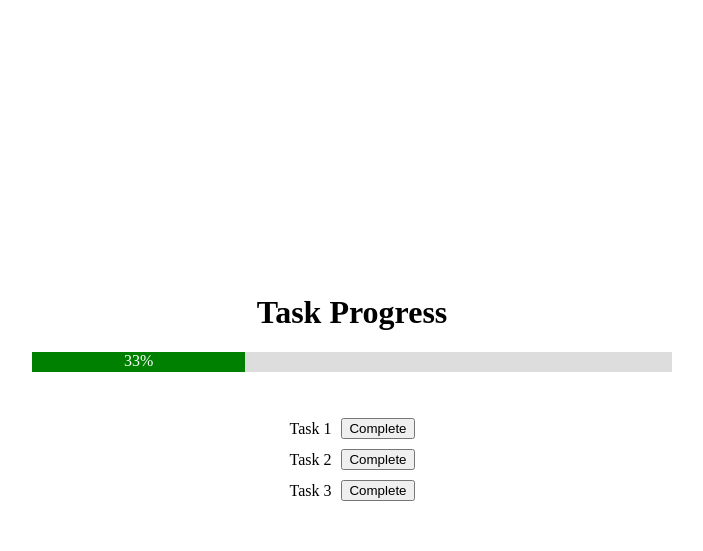
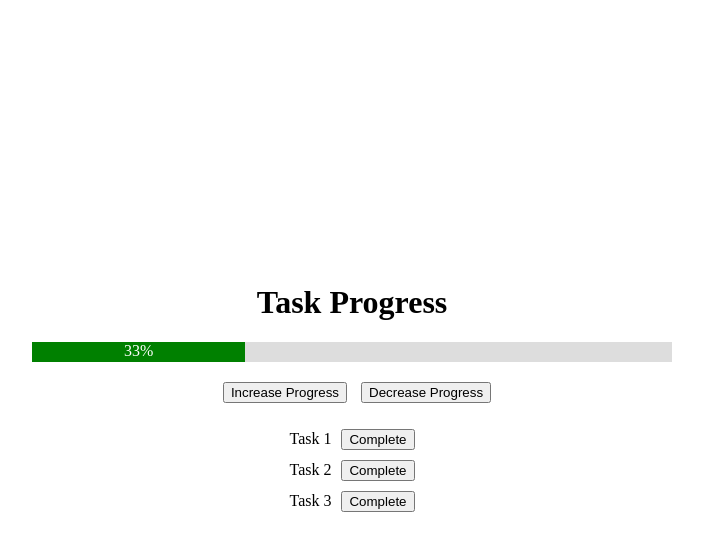
Before and after one commit to kyleenax/sleep-soon-clone, a Flask app: page / in a window 1280 px wide. Shown: the top 551 px of the page, without its empty margins (288-991 px from the left). Run offline with Flask 3, Linux system fonts and the light colour scheme.

Commit message:
Update progress.html

```diff
--- a/templates/progress.html
+++ b/templates/progress.html
@@ -46,6 +46,13 @@
 <body>
     <h1>Task Progress</h1>
     <div id="progressBar"><div id="progress" style="width:0%">0%</div></div>
+
+    <!-- New buttons to increase and decrease progress -->
+    <div>
+        <button onclick="increaseProgress()">Increase Progress</button>
+        <button onclick="decreaseProgress()">Decrease Progress</button>
+    </div>
+
     <ul>
         {% for task in tasks %}
         <li>
@@ -78,6 +85,27 @@
                 });
         }
 
+        // Functions to increase and decrease progress
+        function increaseProgress() {
+            fetch('/increase_progress')
+                .then(response => response.json())
+                .then(data => {
+                    if (data.status === 'success') {
+                        updateProgress();
+                    }
+                });
+        }
+
+        function decreaseProgress() {
+            fetch('/decrease_progress')
+                .then(response => response.json())
+                .then(data => {
+                    if (data.status === 'success') {
+                        updateProgress();
+                    }
+                });
+        }
+
         updateProgress();
     </script>
 </body>
```
